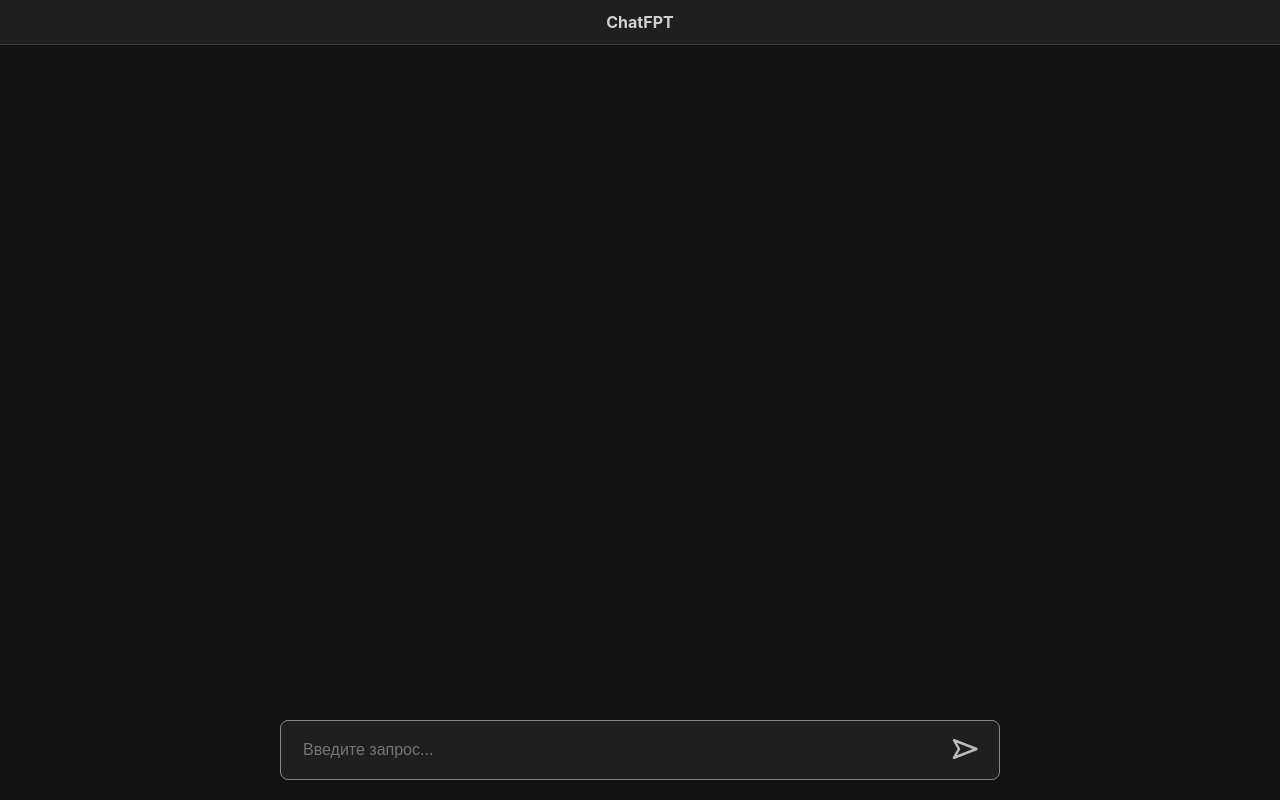
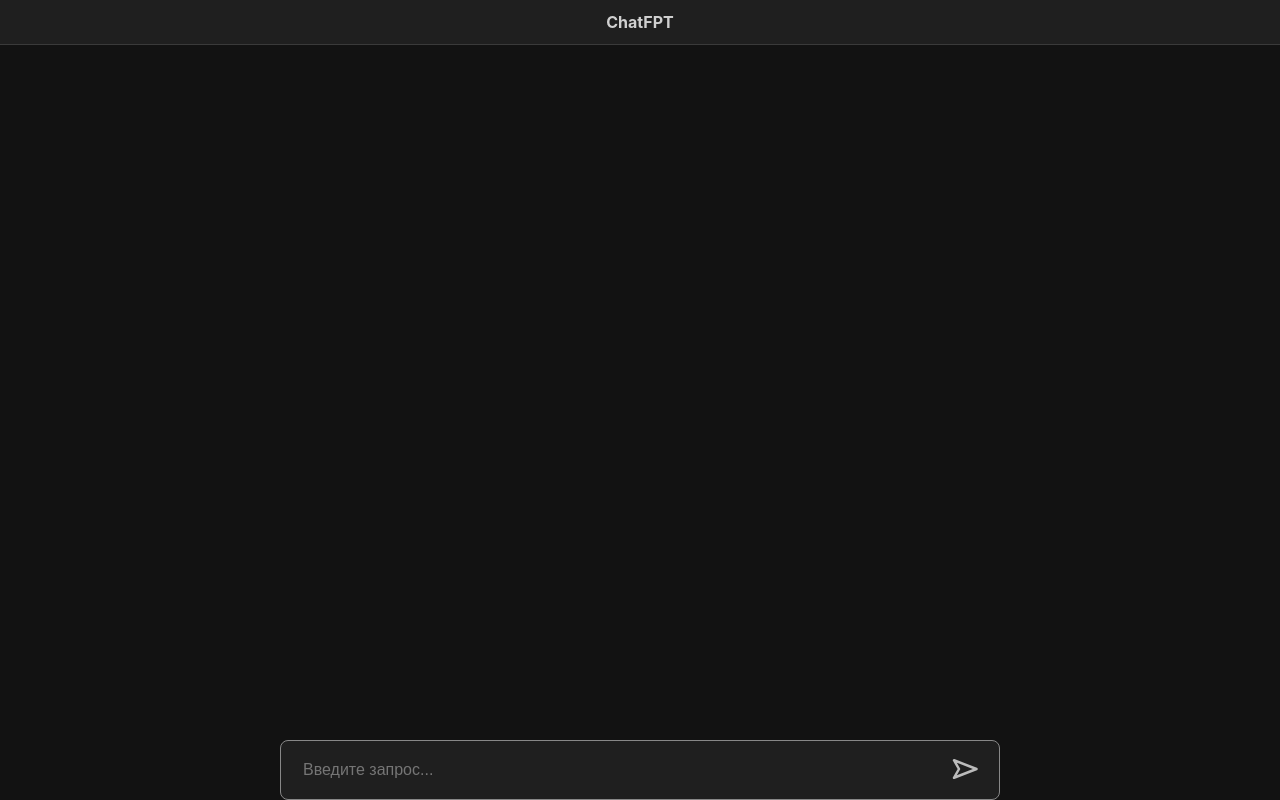
Before and after one commit to ChatFPT-hub/ChatFPT-hub.github.io, a plain HTML site: page index.html in a window 1280 px wide. Drawn offline with nearby package versions, Linux system fonts and the light colour scheme.

Commit message:
Изменил фиксацию чата

```diff
--- a/index.html
+++ b/index.html
@@ -50,12 +50,11 @@
     }
 
     #inputContainer {
-      position: fixed;
-      bottom: 20px;
-      left: 50%;
-      transform: translateX(-50%);
+  position: sticky;
+  bottom: 0;
   width: 90%;
   max-width: 720px;
+  margin: 0 auto;
   background: #1f1f1f;
   border: 1px solid #888;
   border-radius: 8px;
@@ -63,6 +62,7 @@
   display: flex;
   gap: 12px;
   z-index: 10;
+  /* убираем fixed, left, transform */
     }
 
     form#chatForm {
```
Lines whose indentation alone changed are shown as unchanged.
